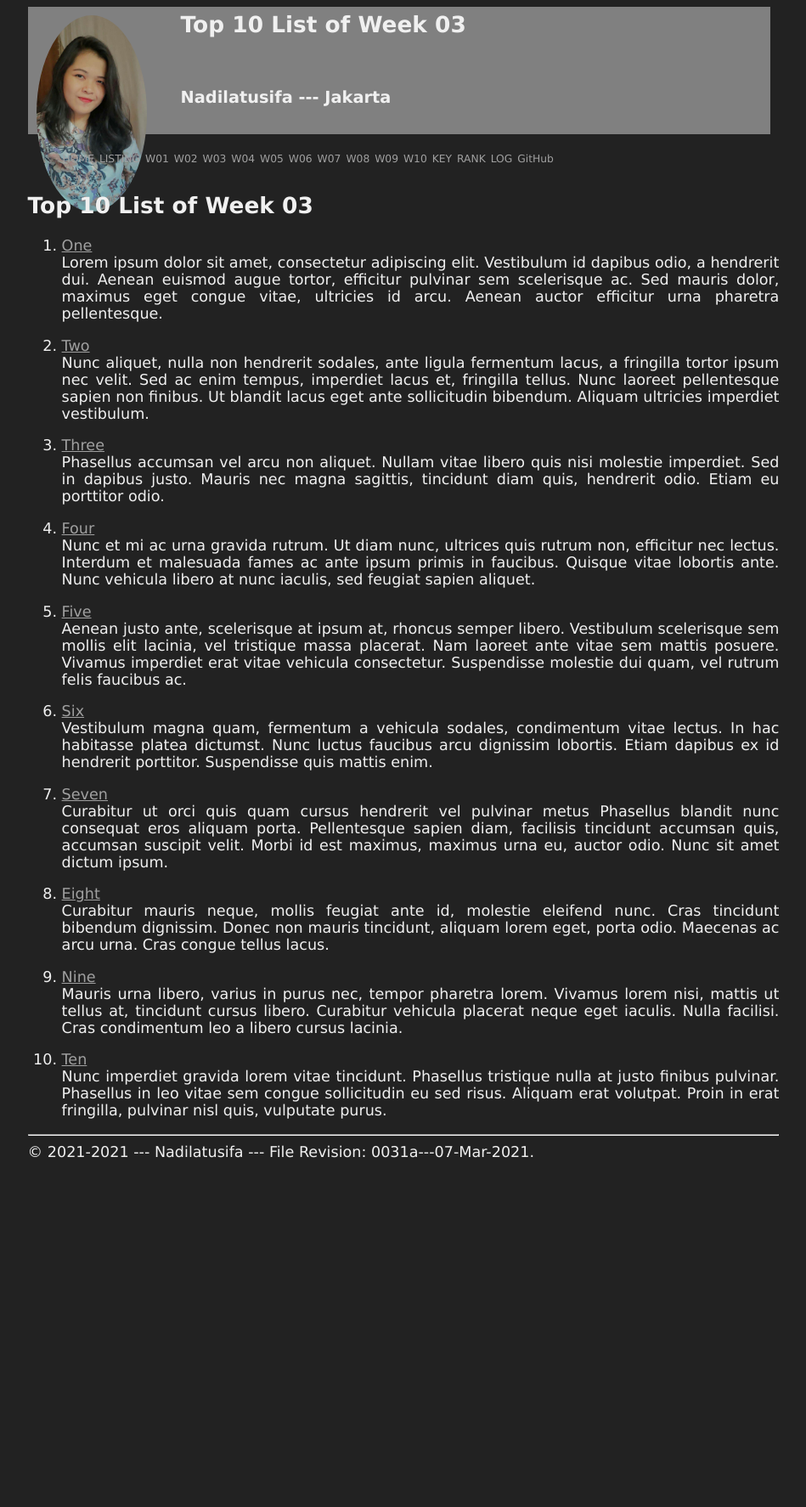
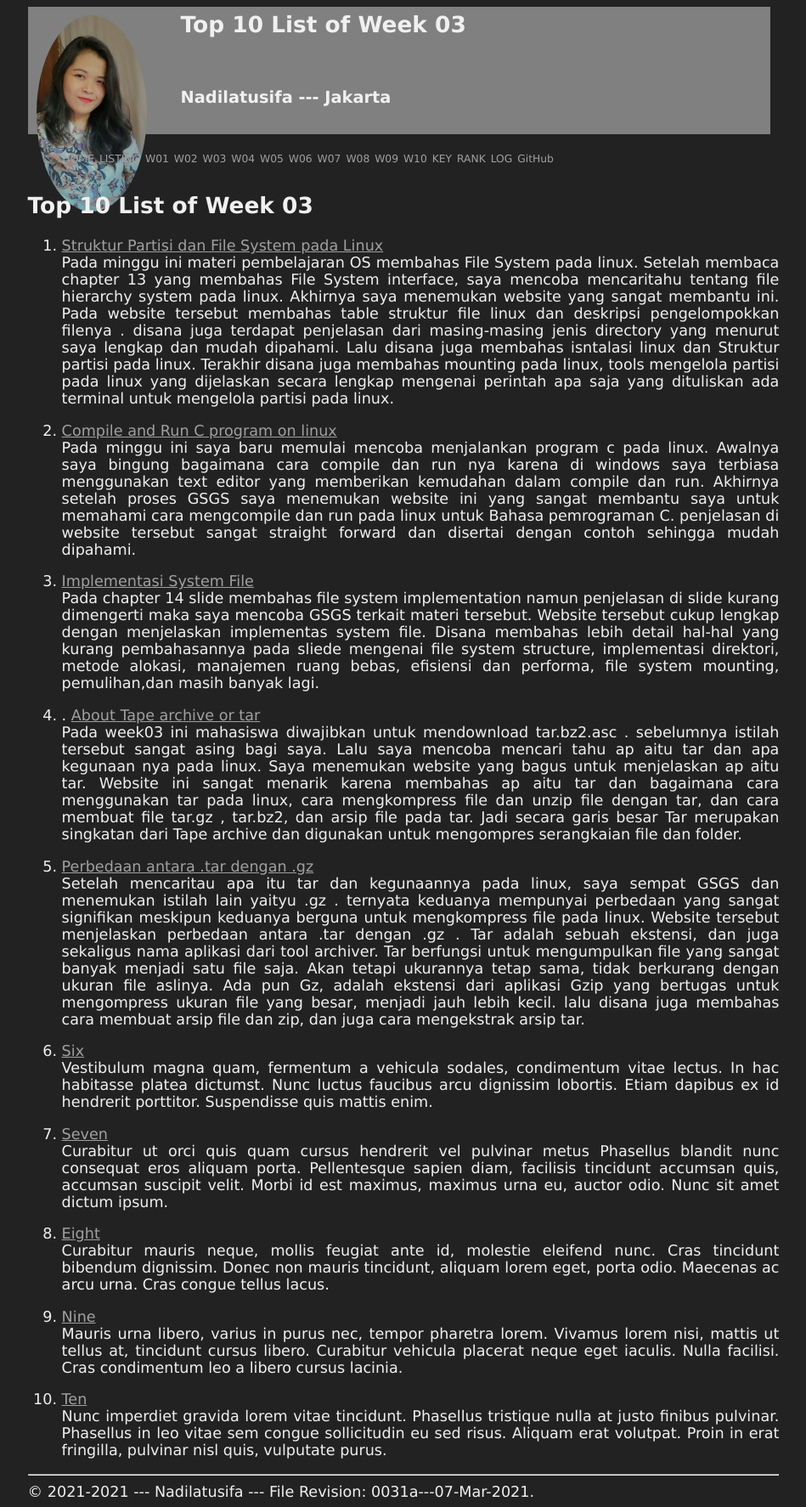
Before and after one commit to nadilatusifa12/os211, a Jekyll site: the page built from w03.md, in a window 1280 px wide. Shown: the whole page at 85% size, without its empty margins (165-1114 px from the left). Built offline with Jekyll 4.4.1, drawn with Linux system fonts in a browser that asks for light colours; our own code applies the rules of GitHub Pages for plain Markdown files; before the commit the page ends 1374 px from its top, so only the background shows below that.

Commit message:
Update w03.md

```diff
--- a/w03.md
+++ b/w03.md
@@ -5,40 +5,21 @@ permalink: /W03/
 
 # Top 10 List of Week 03
 
-1. [One](https://en.wikipedia.org/wiki/1)<br>
-Lorem ipsum dolor sit amet, consectetur adipiscing elit.
-Vestibulum id dapibus odio, a hendrerit dui.
-Aenean euismod augue tortor, efficitur pulvinar sem scelerisque ac.
-Sed mauris dolor, maximus eget congue vitae, ultricies id arcu.
-Aenean auctor efficitur urna pharetra pellentesque.
+1. [Struktur Partisi dan File System pada Linux ]( https://www.tembolok.id/memahami-struktur-partisi-dan-file-system-pada-linux/)<br>
+Pada minggu ini materi pembelajaran OS membahas File System pada linux. Setelah membaca chapter 13 yang membahas File System interface, saya mencoba mencaritahu tentang file hierarchy system pada linux. Akhirnya saya menemukan website yang sangat membantu ini. Pada website tersebut membahas table struktur file linux dan deskripsi pengelompokkan filenya .  disana juga terdapat penjelasan dari masing-masing jenis directory yang menurut saya lengkap dan mudah dipahami. Lalu disana juga membahas isntalasi linux dan Struktur  partisi  pada linux.  Terakhir disana juga membahas mounting pada linux, tools mengelola partisi pada linux yang dijelaskan secara lengkap mengenai perintah apa saja yang dituliskan ada terminal untuk mengelola partisi pada linux.
 
-2. [Two](https://en.wikipedia.org/wiki/2)<br>
-Nunc aliquet, nulla non hendrerit sodales, ante ligula fermentum lacus, a fringilla tortor ipsum nec velit.
-Sed ac enim tempus, imperdiet lacus et, fringilla tellus.
-Nunc laoreet pellentesque sapien non finibus.
-Ut blandit lacus eget ante sollicitudin bibendum.
-Aliquam ultricies imperdiet vestibulum.
+2. [Compile and Run C program on linux](bertotuwondila.wordpress.com/2012/02/27/compile-and-run-cc-program-on-linux/)<br>
+Pada minggu ini saya baru memulai mencoba menjalankan program c pada linux. Awalnya saya bingung bagaimana cara compile dan run nya karena di windows saya terbiasa menggunakan text editor yang memberikan kemudahan dalam compile dan run. Akhirnya setelah proses GSGS saya menemukan website ini yang sangat membantu saya untuk memahami cara mengcompile dan run pada linux untuk Bahasa pemrograman C. penjelasan di website tersebut sangat straight forward dan disertai dengan contoh sehingga mudah dipahami.
 
-3. [Three](https://en.wikipedia.org/wiki/3)<br>
-Phasellus accumsan vel arcu non aliquet.
-Nullam vitae libero quis nisi molestie imperdiet.
-Sed in dapibus justo.
-Mauris nec magna sagittis, tincidunt diam quis, hendrerit odio.
-Etiam eu porttitor odio.
+3. [Implementasi System File](https://translate.google.com/translate?hl=id&sl=en&u=https://www.cs.uic.edu/~jbell/CourseNotes/OperatingSystems/12_FileSystemImplementation.html&prev=search&pto=aue/) <br>
+Pada chapter 14 slide membahas file system implementation namun penjelasan di slide kurang dimengerti maka saya mencoba GSGS terkait materi tersebut. Website tersebut cukup lengkap dengan menjelaskan implementas system file.  Disana membahas lebih detail hal-hal yang kurang pembahasannya pada sliede mengenai file system structure, implementasi direktori, metode alokasi, manajemen ruang bebas, efisiensi dan performa, file system mounting, pemulihan,dan masih banyak lagi.
 
-4. [Four](https://en.wikipedia.org/wiki/4)<br>
-Nunc et mi ac urna gravida rutrum.
-Ut diam nunc, ultrices quis rutrum non, efficitur nec lectus.
-Interdum et malesuada fames ac ante ipsum primis in faucibus.
-Quisque vitae lobortis ante.
-Nunc vehicula libero at nunc iaculis, sed feugiat sapien aliquet.
+4. . [About Tape archive or tar ](https://www.hostinger.co.id/tutorial/tar-linux#:~:text=Tar%20merupakan%20singkatan%20dari%20Tape,mengompres%20serangkaian%20file%20dan%20folder.)<br>
+Pada week03 ini mahasiswa diwajibkan untuk mendownload tar.bz2.asc . sebelumnya istilah tersebut sangat asing bagi saya. Lalu saya mencoba mencari tahu ap aitu tar dan apa kegunaan nya pada linux.
+Saya menemukan website yang bagus untuk menjelaskan ap aitu tar. Website ini sangat menarik karena membahas ap aitu tar dan bagaimana cara menggunakan tar pada linux, cara mengkompress file dan unzip file dengan tar, dan cara membuat file  tar.gz , tar.bz2, dan arsip file pada tar. Jadi secara garis besar Tar merupakan singkatan dari Tape archive dan digunakan untuk mengompres serangkaian file dan folder.
 
-5. [Five](https://en.wikipedia.org/wiki/5)<br>
-Aenean justo ante, scelerisque at ipsum at, rhoncus semper libero.
-Vestibulum scelerisque sem mollis elit lacinia, vel tristique massa placerat.
-Nam laoreet ante vitae sem mattis posuere.
-Vivamus imperdiet erat vitae vehicula consectetur.
-Suspendisse molestie dui quam, vel rutrum felis faucibus ac.
+5. [Perbedaan antara .tar dengan .gz]( https://jagongoding.com/linux/perbedaan-antara-tar-dan-gz/) <br>
+Setelah mencaritau apa itu tar dan kegunaannya pada linux, saya sempat GSGS dan menemukan istilah lain yaityu .gz .  ternyata keduanya mempunyai perbedaan yang sangat signifikan meskipun keduanya berguna untuk mengkompress file pada linux. Website tersebut menjelaskan perbedaan antara .tar dengan .gz . Tar adalah sebuah ekstensi, dan juga sekaligus nama aplikasi dari tool archiver. Tar berfungsi untuk mengumpulkan file yang sangat banyak menjadi satu file saja. Akan tetapi ukurannya tetap sama, tidak berkurang dengan ukuran file aslinya. Ada pun Gz, adalah ekstensi dari aplikasi Gzip yang bertugas untuk mengompress ukuran file yang besar, menjadi jauh lebih kecil. lalu disana juga membahas cara membuat arsip file dan zip, dan juga cara mengekstrak arsip tar.
 
 6. [Six](https://en.wikipedia.org/wiki/6)<br>
 Vestibulum magna quam, fermentum a vehicula sodales, condimentum vitae lectus.
```
